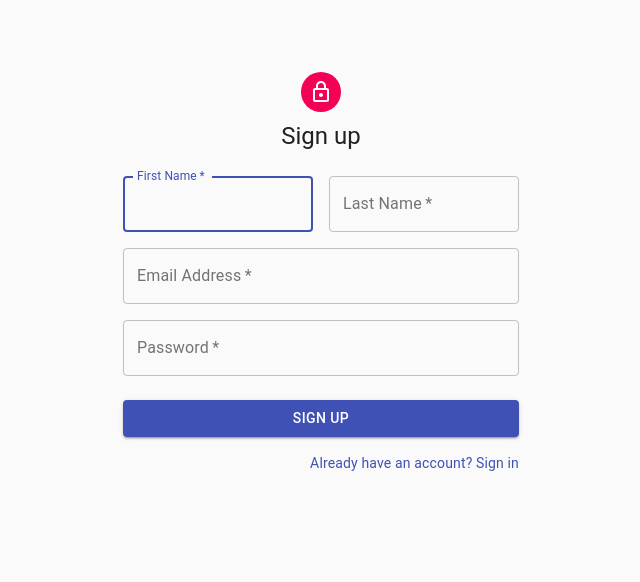
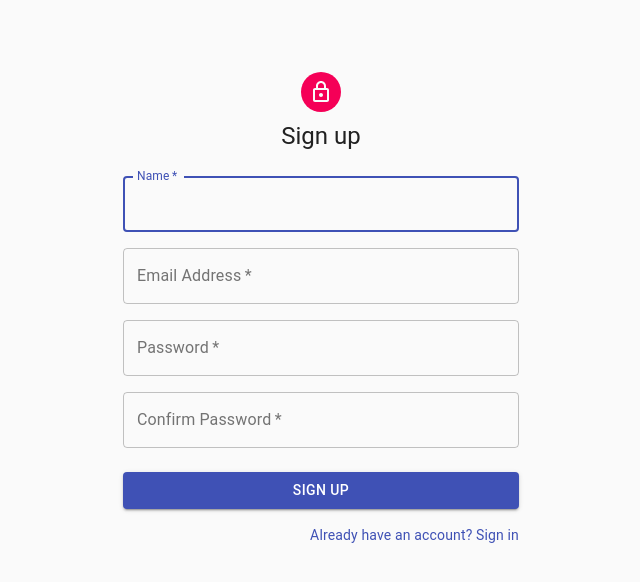
Before and after one commit to joaorfclopes/edirect, a React (Create React App) app in the folder frontend/: page /signup in a window 1280 px wide. Shown: the top 582 px of the page, without its empty margins (319-959 px from the left). Built offline with nearby package versions, Linux system fonts and the light colour scheme.

Commit message:
User Creation added

```diff
--- a/frontend/src/App.js
+++ b/frontend/src/App.js
@@ -16,7 +16,10 @@ function App() {
               path="/signin"
               render={(props) => <SignIn {...props} userInfo={userInfo} />}
             />
-            <Route path="/signup" component={SignUp} />
+            <Route
+              path="/signup"
+              render={(props) => <SignUp {...props} userInfo={userInfo} />}
+            />
             <Route
               path="/"
               render={(props) =>
--- a/frontend/src/views/SignUp.jsx
+++ b/frontend/src/views/SignUp.jsx
@@ -1,4 +1,4 @@
-import React from "react";
+import React, { useEffect, useState } from "react";
 import Avatar from "@material-ui/core/Avatar";
 import Button from "@material-ui/core/Button";
 import CssBaseline from "@material-ui/core/CssBaseline";
@@ -10,6 +10,7 @@ import Typography from "@material-ui/core/Typography";
 import { makeStyles } from "@material-ui/core/styles";
 import Container from "@material-ui/core/Container";
 import { Link as RouterLink } from "react-router-dom";
+import axios from "axios";
 
 const useStyles = makeStyles((theme) => ({
   paper: {
@@ -31,7 +32,41 @@ const useStyles = makeStyles((theme) => ({
   },
 }));
 
-export default function SignUp() {
+export default function SignUp(props) {
+  const [name, setName] = useState("");
+  const [email, setEmail] = useState("");
+  const [password, setPassword] = useState("");
+  const [confirmPassword, setConfirmPassword] = useState("");
+
+  const redirect = props.location.search
+    ? props.location.search.split("=")[1]
+    : "/";
+
+  const signup = async () => {
+    const { data } = await axios.post("/api/users/register", {
+      name,
+      email,
+      password,
+    });
+    localStorage.setItem("userInfo", JSON.stringify(data));
+    window.location.href = redirect;
+  };
+
+  const submitHandler = (e) => {
+    e.preventDefault();
+    if (password !== confirmPassword) {
+      alert("Passwords don't match!");
+    } else {
+      signup();
+    }
+  };
+
+  useEffect(() => {
+    if (props.userInfo) {
+      props.history.push(redirect);
+    }
+  }, [props, redirect]);
+
   const classes = useStyles();
 
   return (
@@ -44,29 +79,19 @@ export default function SignUp() {
         <Typography component="h1" variant="h5">
           Sign up
         </Typography>
-        <form className={classes.form}>
+        <form className={classes.form} onSubmit={submitHandler}>
           <Grid container spacing={2}>
-            <Grid item xs={12} sm={6}>
+            <Grid item xs={12}>
               <TextField
-                autoComplete="fname"
-                name="firstName"
+                autoComplete="name"
+                name="name"
                 variant="outlined"
                 required
                 fullWidth
-                id="firstName"
-                label="First Name"
+                id="name"
+                label="Name"
                 autoFocus
-              />
-            </Grid>
-            <Grid item xs={12} sm={6}>
-              <TextField
-                variant="outlined"
-                required
-                fullWidth
-                id="lastName"
-                label="Last Name"
-                name="lastName"
-                autoComplete="lname"
+                onChange={(e) => setName(e.target.value)}
               />
             </Grid>
             <Grid item xs={12}>
@@ -78,6 +103,7 @@ export default function SignUp() {
                 label="Email Address"
                 name="email"
                 autoComplete="email"
+                onChange={(e) => setEmail(e.target.value)}
               />
             </Grid>
             <Grid item xs={12}>
@@ -90,6 +116,19 @@ export default function SignUp() {
                 type="password"
                 id="password"
                 autoComplete="current-password"
+                onChange={(e) => setPassword(e.target.value)}
+              />
+            </Grid>
+            <Grid item xs={12}>
+              <TextField
+                variant="outlined"
+                required
+                fullWidth
+                name="rePassword"
+                label="Confirm Password"
+                type="password"
+                id="rePassword"
+                onChange={(e) => setConfirmPassword(e.target.value)}
               />
             </Grid>
           </Grid>
```
